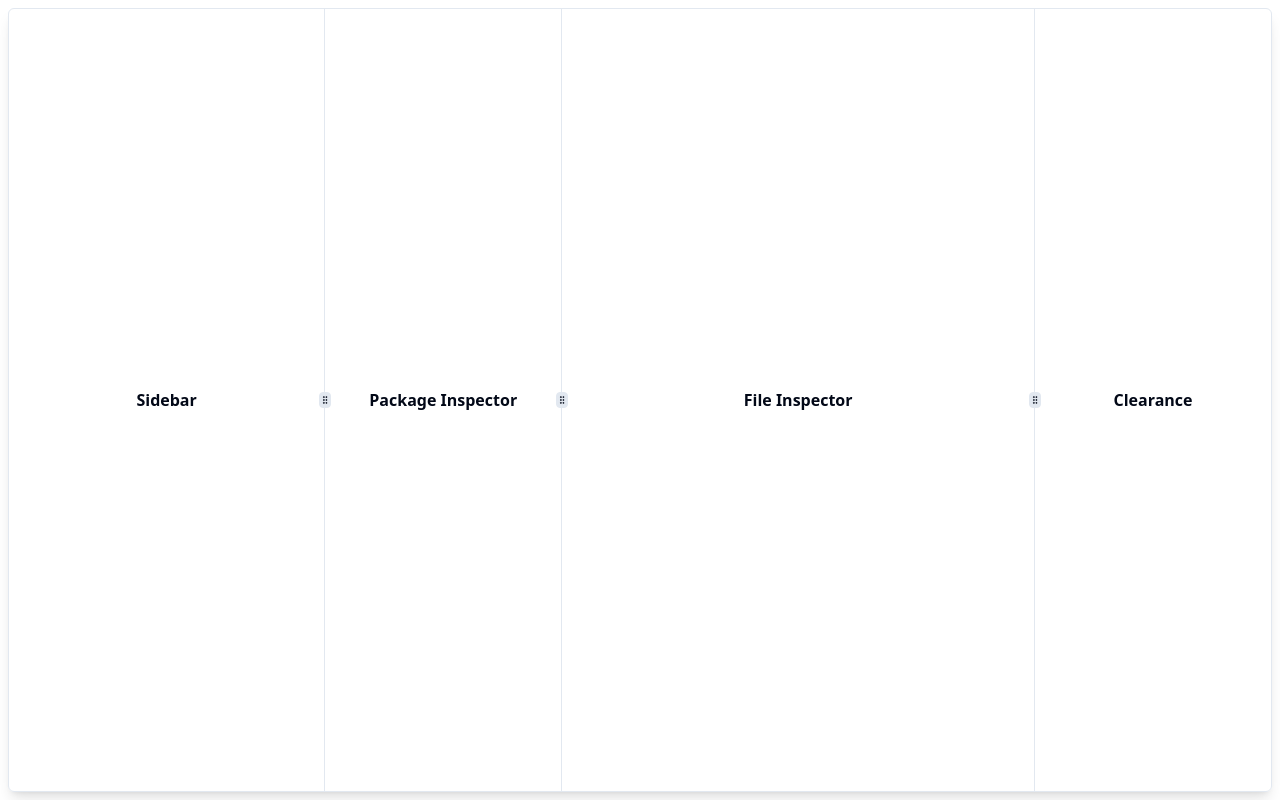
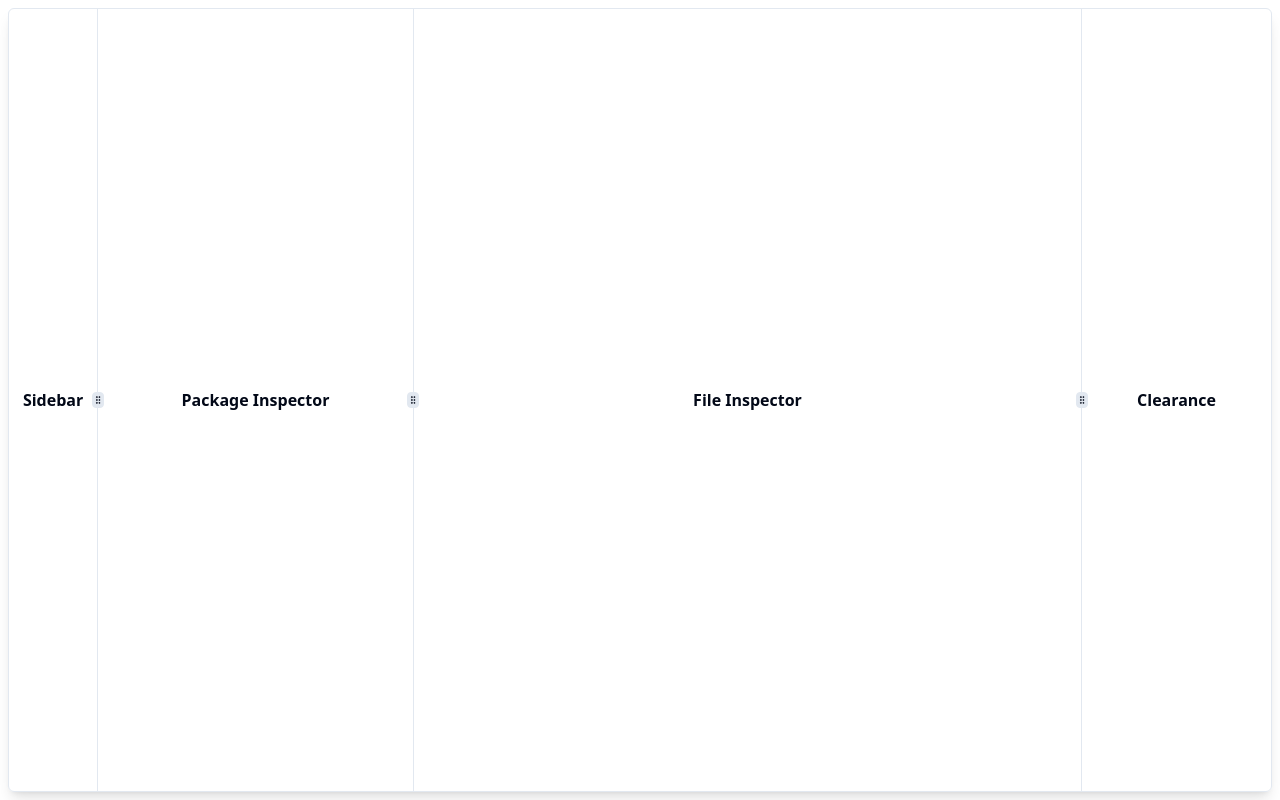
Before and after one commit to Etsija/test-react, a Next.js app: page / in a window 1280 px wide. Built offline with nearby package versions, Linux system fonts and the light colour scheme.

Commit message:
Persist widths with Zustand

```diff
--- a/src/components/MainUI.tsx
+++ b/src/components/MainUI.tsx
@@ -1,18 +1,28 @@
 import React from "react";
+import useSettingsStore from "@/store/settings.store";
 import {
     ResizableHandle,
     ResizablePanel,
     ResizablePanelGroup,
 } from "@/components/ui/resizable";
 
-const MainUI = () => {
+type Props = {
+    defaultLayout: number[];
+};
+
+const MainUI = ({ defaultLayout }: Props) => {
+    const setAllWidths = useSettingsStore((state) => state.setAllWidths);
+
     return (
         <ResizablePanelGroup
             direction="horizontal"
             className="rounded-md border shadow-lg"
+            onLayout={(sizes: number[]) => {
+                setAllWidths(sizes);
+            }}
         >
             {/* Sidebar */}
-            <ResizablePanel defaultSize={25}>
+            <ResizablePanel defaultSize={defaultLayout[0]}>
                 <div className="flex h-full items-center justify-center p-6">
                     <span className="font-semibold">Sidebar</span>
                 </div>
@@ -21,35 +31,28 @@ const MainUI = () => {
             <ResizableHandle withHandle />
 
             {/* Main UI */}
-            <ResizablePanel defaultSize={75}>
-                <ResizablePanelGroup direction="horizontal">
+
             {/* Package inspector */}
-                    <ResizablePanel defaultSize={25}>
+            <ResizablePanel defaultSize={defaultLayout[1]}>
                 <div className="flex h-full items-center justify-center p-6">
-                            <span className="font-semibold">
-                                Package Inspector
-                            </span>
+                    <span className="font-semibold">Package Inspector</span>
                 </div>
             </ResizablePanel>
             <ResizableHandle withHandle />
 
             {/* Code inspector */}
-                    <ResizablePanel defaultSize={50}>
+            <ResizablePanel defaultSize={defaultLayout[2]}>
                 <div className="flex h-full items-center justify-center p-6">
-                            <span className="font-semibold">
-                                File Inspector
-                            </span>
+                    <span className="font-semibold">File Inspector</span>
                 </div>
             </ResizablePanel>
             <ResizableHandle withHandle />
 
             {/* Clearance */}
-                    <ResizablePanel defaultSize={25}>
+            <ResizablePanel defaultSize={defaultLayout[3]}>
                 <div className="flex h-full items-center justify-center p-6">
                     <span className="font-semibold">Clearance</span>
                 </div>
-                    </ResizablePanel>
-                </ResizablePanelGroup>
             </ResizablePanel>
         </ResizablePanelGroup>
     );
--- a/src/pages/index.tsx
+++ b/src/pages/index.tsx
@@ -1,13 +1,16 @@
 import dynamic from "next/dynamic";
+import useSettingsStore from "@/store/settings.store";
 
 const MainUI = dynamic(() => import("@/components/MainUI"), {
     ssr: false,
 });
 
 export default function Home() {
+    const widths = useSettingsStore((state) => state.widths);
+
     return (
         <div className="h-screen p-2">
-            <MainUI />
+            <MainUI defaultLayout={widths} />
         </div>
     );
 }
--- /dev/null
+++ b/src/store/settings.store.ts
@@ -0,0 +1,24 @@
+import { create } from "zustand";
+import { persist } from "zustand/middleware";
+
+type State = {
+    widths: number[];
+};
+
+type Actions = {
+    setAllWidths: (newWidths: number[]) => void;
+};
+
+const useSettingsStore = create<State & Actions>()(
+    persist(
+        (set) => ({
+            widths: [7, 25, 53, 15],
+            setAllWidths: (newWidths) => set({ widths: newWidths }),
+        }),
+        {
+            name: "layout-storage",
+        },
+    ),
+);
+
+export default useSettingsStore;
```
Lines whose indentation alone changed are shown as unchanged.
